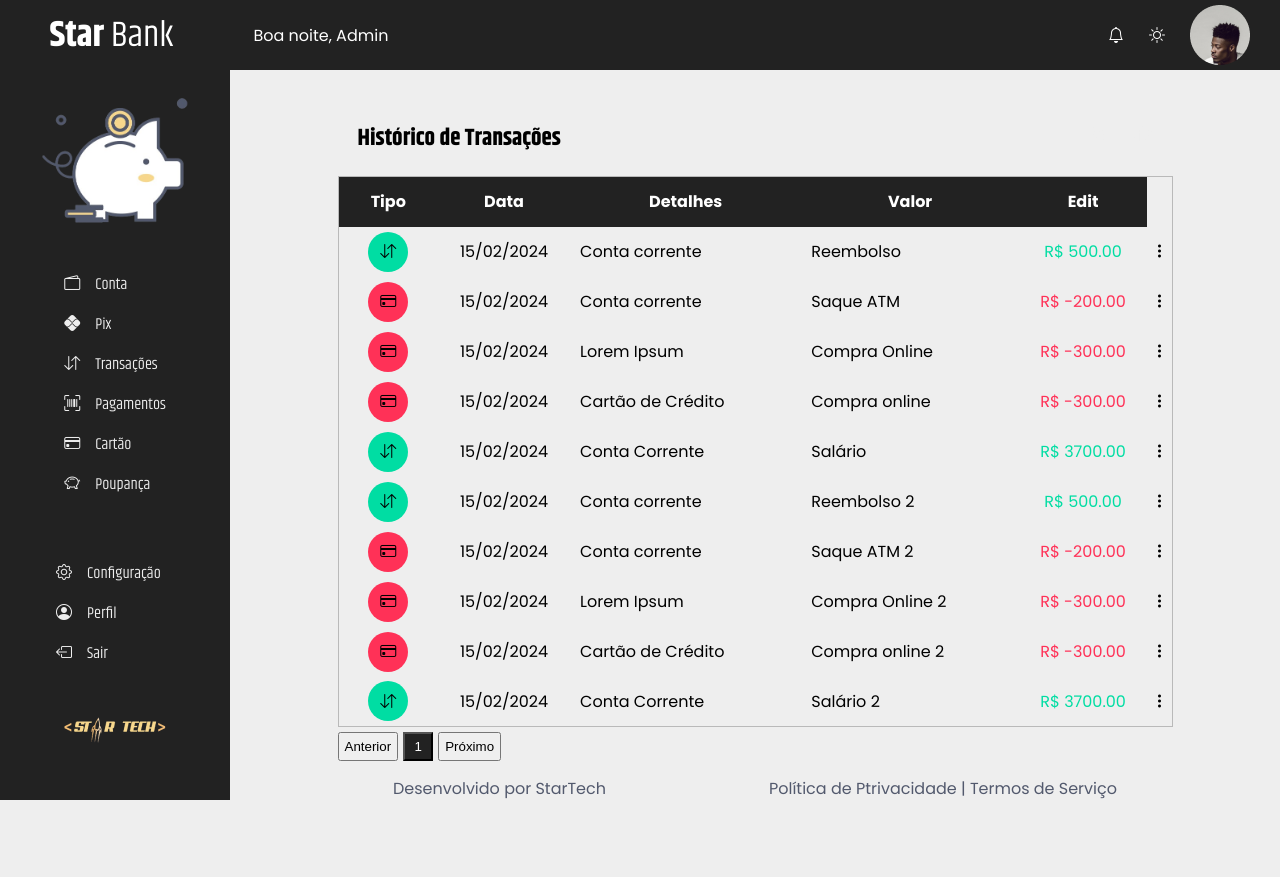
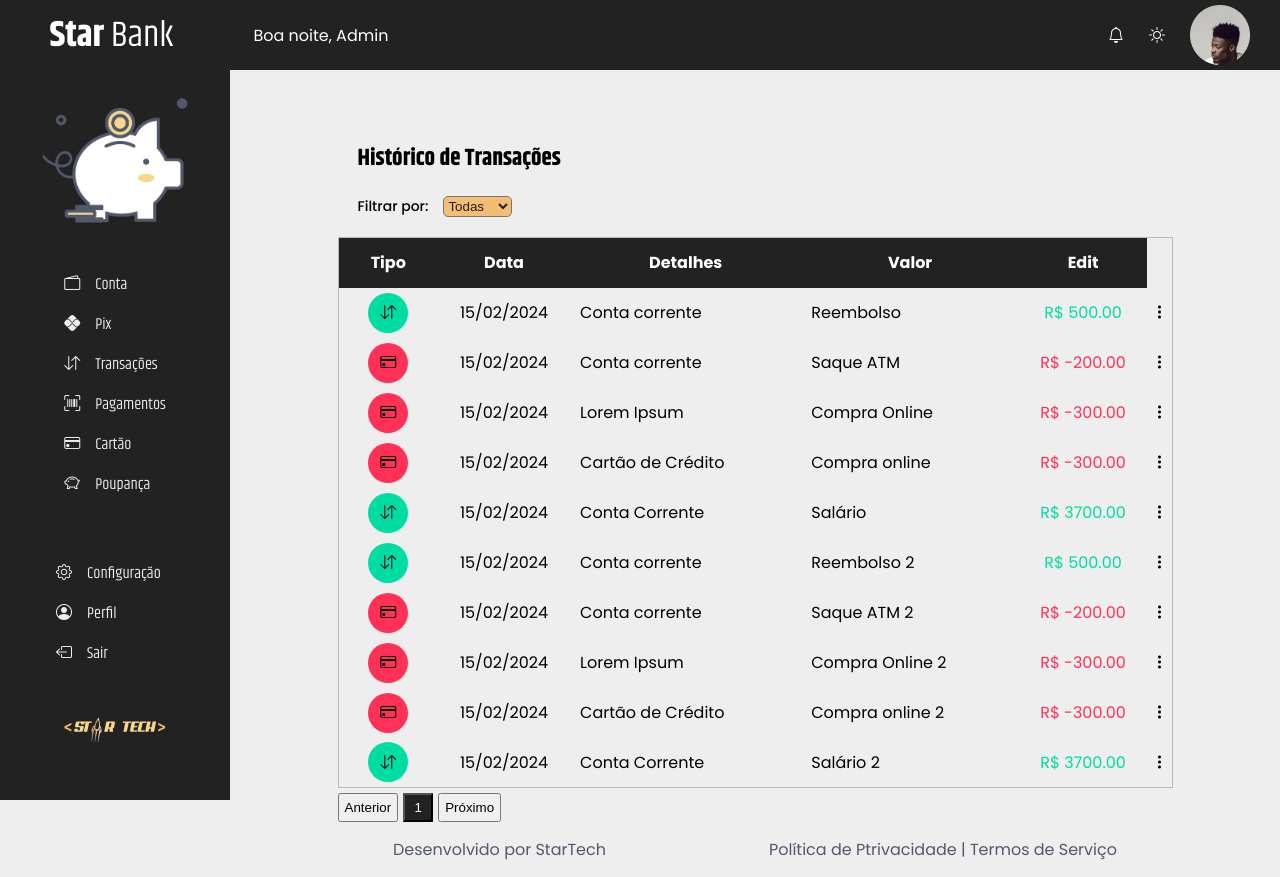
Before and after one commit to marina-barbosa/starbank-backend-v1, an Angular app: page /home in a window 1280 px wide. Both pictures are taken after a click on the link "Transações". Before the commit the page ends 816 px from the top, so only its background shows below. Built offline with nearby package versions, Linux system fonts and the light colour scheme.

Commit message:
feat: filtro sem a logica

```diff
--- a/src/app/dashboard/central/central.component.html
+++ b/src/app/dashboard/central/central.component.html
@@ -37,7 +37,8 @@
 <div class="table">
   <div class="title">
     <h3>Transações Recentes</h3>
-    <span><a routerLink="/transacoes">Ver mais</a></span>
+    <!-- <span><a id="transacoes" (click)="chooseComponent($event)">Ver mais</a></span> -->
+    <span><a id="transacoes">Ver mais</a></span>
   </div>
   <div class="table-body">
     <table>
--- a/src/app/dashboard/central/central.component.scss
+++ b/src/app/dashboard/central/central.component.scss
@@ -1,5 +1,3 @@
-
-
 .menu-icon {
   width: 50px;
   height: 45px;
@@ -52,7 +50,7 @@
   transform: rotate(-50deg);
 }
 
-.btn-card{
+.btn-card {
   width: 40px;
   height: 40px;
   border-radius: 30px;
@@ -173,6 +171,10 @@
   font-size: 20px;
 }
 
+.table .title span a {
+  color: #222;
+}
+
 table {
   width: 100%;
   border-collapse: collapse;
@@ -283,7 +285,7 @@ table {
 
 @media screen and (max-width: 735px) {
 
-  .btn-card{
+  .btn-card {
     display: flex;
   }
 
@@ -293,6 +295,7 @@ table {
     transform-style: preserve-3d;
     transition: all 0.5s ease;
   }
+
   .cards.rotated {
     transform: rotateY(180deg);
   }
@@ -302,6 +305,7 @@ table {
     position: absolute;
     backface-visibility: hidden;
   }
+
   .cards .card:nth-child(2) {
     background: #eee;
     position: absolute;
@@ -310,7 +314,7 @@ table {
   }
 
   .table {
-  margin-bottom: -100px;
+    margin-bottom: -100px;
   }
 
   .table-body table thead .detalhes {
--- a/src/app/dashboard/transacoes/transacoes.component.html
+++ b/src/app/dashboard/transacoes/transacoes.component.html
@@ -1,7 +1,19 @@
 <div class="table">
   <div class="title">
     <h3>Histórico de Transações</h3>
-    <span><a routerLink="/transacoes">Ver mais</a></span>
+    <div>
+      <p>Filtrar por:</p>
+      <select id="filtro-transacoes">
+        <option value="todas">Todas</option>
+        <option value="entrada">Entrada</option>
+        <option value="saida">Saída</option>
+        <!-- <option value="hoje">Hoje</option>
+        <option value="ontem">Ontem</option>
+        <option value="ultima-semana">Última Semana</option>
+        <option value="ultimo-mes">Último Mês</option>
+        <option value="personalizado">Personalizado</option> -->
+      </select>
+    </div>
   </div>
   <div class="table-body">
     <table>
--- a/src/app/dashboard/transacoes/transacoes.component.scss
+++ b/src/app/dashboard/transacoes/transacoes.component.scss
@@ -159,15 +159,30 @@
   width: 100%;
   display: flex;
   flex-direction: column;
-  margin-top: 30px;
+  margin-top: 50px;
 }
 
 .title {
   display: flex;
-  justify-content: space-between;
+  flex-direction: column;
   padding: 20px 20px;
   font-family: khand;
   font-size: 20px;
+  gap: 20px;
+}
+
+.title div {
+  display: flex;
+  gap: 15px;
+  font-family: 'Poppins', sans-serif;
+  font-size: 14px;
+  font-weight: 500;
+}
+
+.title select {
+  background: var(--amarelo);
+  color: var(--preto);
+  border-radius: 5px;
 }
 
 table {
```
